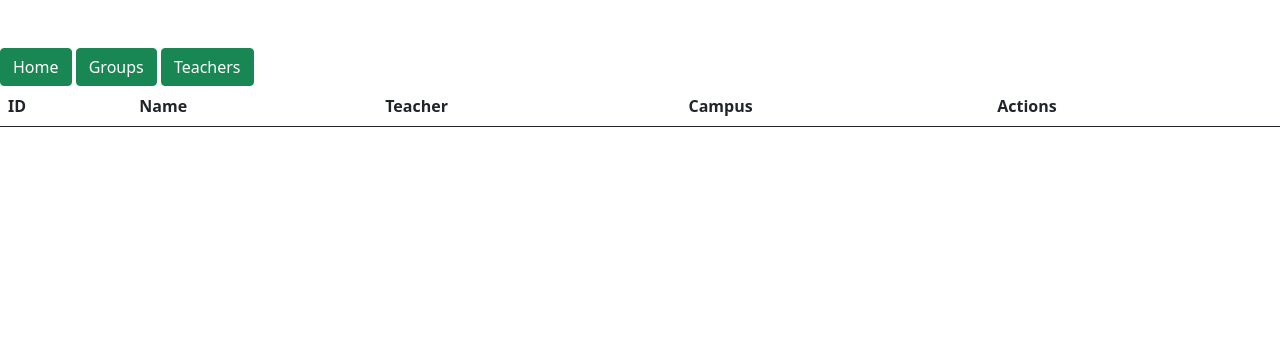
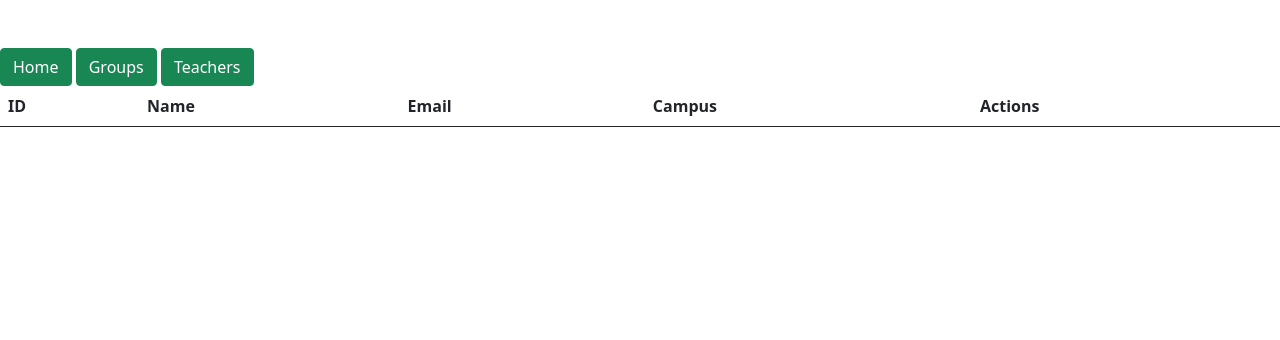
Before and after one commit to z3no/php-crud, a PHP site: template View/studentview.php in a window 1280 px wide. Shown: the part 104-444 px from the top of the page. Run offline with PHP 8.4, Linux system fonts and the light colour scheme; the template is opened without the code that fills it, so the values that code supplies are empty; some libraries are stand-ins or nearby versions.

Commit message:
changed table header to email was teacher

```diff
--- a/View/studentview.php
+++ b/View/studentview.php
@@ -16,7 +16,7 @@ require 'View/includes/header.php';
         <tr>
             <th scope="col">ID</th>
             <th scope="col">Name</th>
-            <th scope="col">Teacher</th>
+            <th scope="col">Email</th>
             <th scope="col">Campus</th>
             <th scope="col">Actions</th>
         </tr>
```
